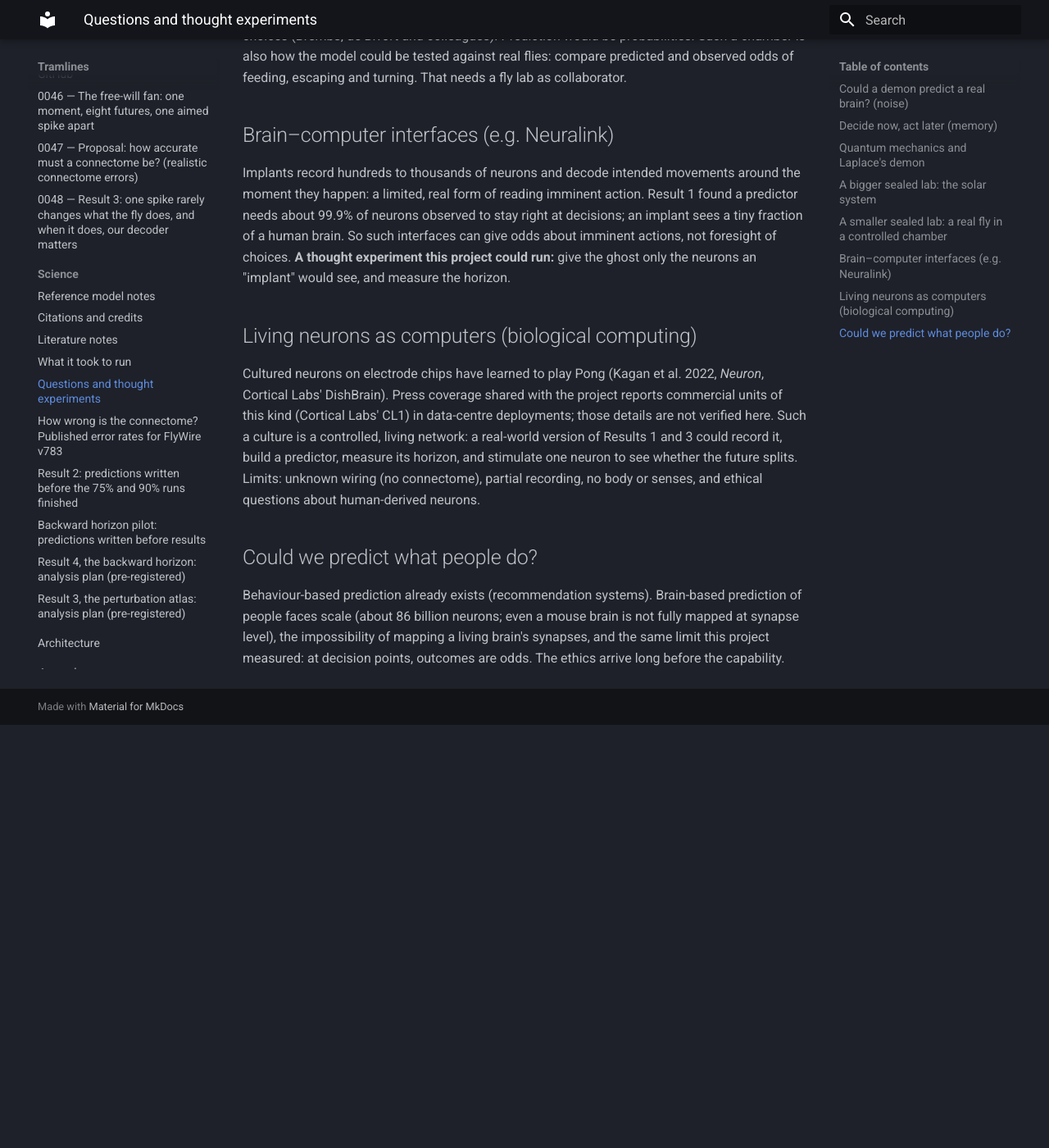
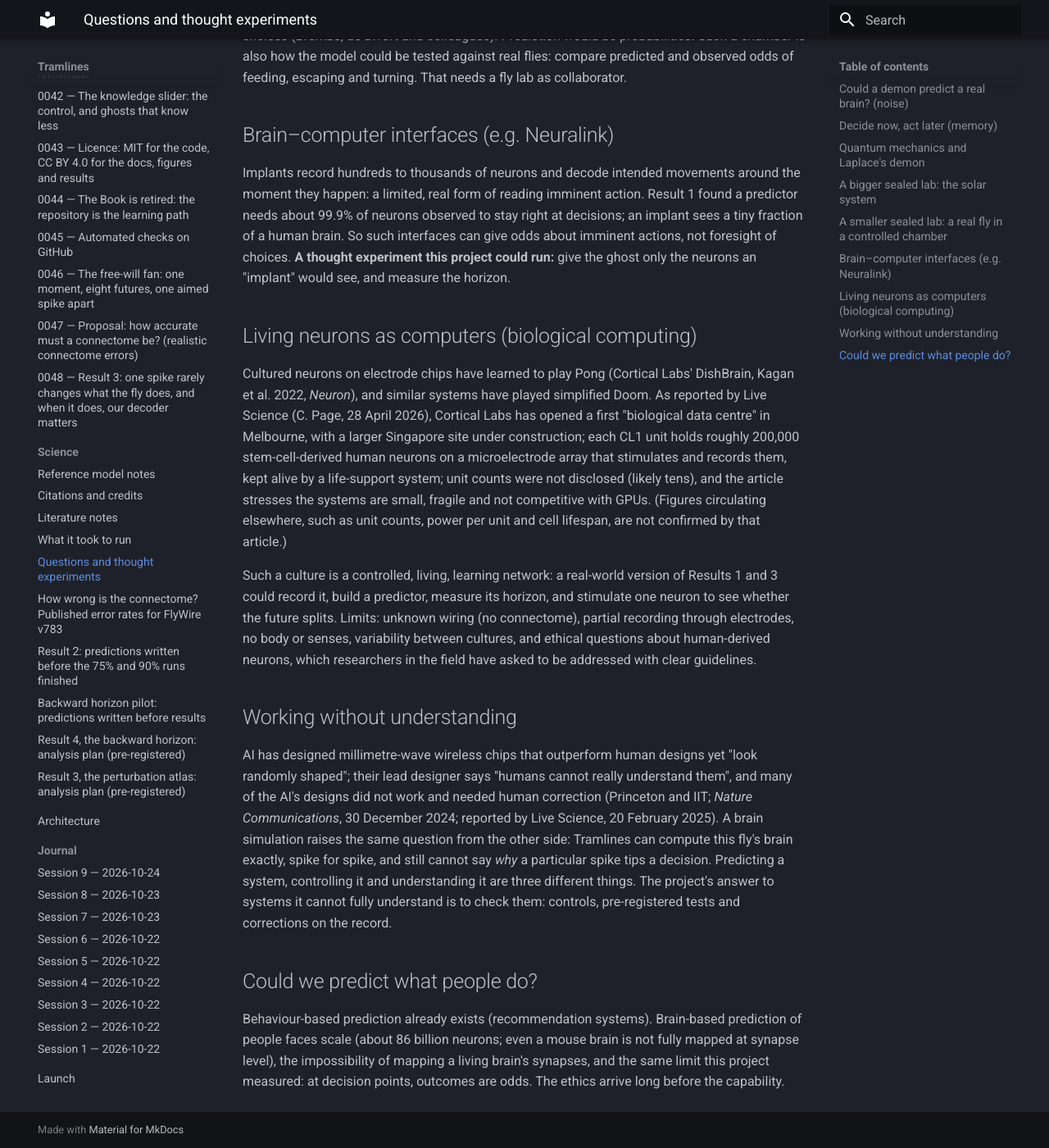
Before and after one commit to xMurungi/tramlines, an MkDocs documentation site: the page built from docs/science/thought-experiments.md, in a window 1280 px wide and 1400 px high, scrolled down 1295 px. Shown: the whole window at 82% size. Built offline with MkDocs 1.6.1 and Material for MkDocs 9.7.7, drawn with Linux system fonts in a browser that asks for light colours; before the commit the page ends 2179 px from its top, so only the background shows below that.

Commit message:
docs: thought experiments: biological computing updated from the source; working without understanding
Co-Authored-By: Claude Opus 5.5 <noreply@anthropic.com>

```diff
--- a/docs/science/thought-experiments.md
+++ b/docs/science/thought-experiments.md
@@ -21,7 +21,12 @@ External noise can be removed, but not the fly's own molecular noise; its exact
 Implants record hundreds to thousands of neurons and decode intended movements around the moment they happen: a limited, real form of reading imminent action. Result 1 found a predictor needs about 99.9% of neurons observed to stay right at decisions; an implant sees a tiny fraction of a human brain. So such interfaces can give odds about imminent actions, not foresight of choices. **A thought experiment this project could run:** give the ghost only the neurons an "implant" would see, and measure the horizon.
 
 ## Living neurons as computers (biological computing)
-Cultured neurons on electrode chips have learned to play Pong (Kagan et al. 2022, *Neuron*, Cortical Labs' DishBrain). Press coverage shared with the project reports commercial units of this kind (Cortical Labs' CL1) in data-centre deployments; those details are not verified here. Such a culture is a controlled, living network: a real-world version of Results 1 and 3 could record it, build a predictor, measure its horizon, and stimulate one neuron to see whether the future splits. Limits: unknown wiring (no connectome), partial recording, no body or senses, and ethical questions about human-derived neurons.
+Cultured neurons on electrode chips have learned to play Pong (Cortical Labs' DishBrain, Kagan et al. 2022, *Neuron*), and similar systems have played simplified Doom. As reported by Live Science (C. Page, 28 April 2026), Cortical Labs has opened a first "biological data centre" in Melbourne, with a larger Singapore site under construction; each CL1 unit holds roughly 200,000 stem-cell-derived human neurons on a microelectrode array that stimulates and records them, kept alive by a life-support system; unit counts were not disclosed (likely tens), and the article stresses the systems are small, fragile and not competitive with GPUs. (Figures circulating elsewhere, such as unit counts, power per unit and cell lifespan, are not confirmed by that article.)
+
+Such a culture is a controlled, living, learning network: a real-world version of Results 1 and 3 could record it, build a predictor, measure its horizon, and stimulate one neuron to see whether the future splits. Limits: unknown wiring (no connectome), partial recording through electrodes, no body or senses, variability between cultures, and ethical questions about human-derived neurons, which researchers in the field have asked to be addressed with clear guidelines.
+
+## Working without understanding
+AI has designed millimetre-wave wireless chips that outperform human designs yet "look randomly shaped"; their lead designer says "humans cannot really understand them", and many of the AI's designs did not work and needed human correction (Princeton and IIT; *Nature Communications*, 30 December 2024; reported by Live Science, 20 February 2025). A brain simulation raises the same question from the other side: Tramlines can compute this fly's brain exactly, spike for spike, and still cannot say *why* a particular spike tips a decision. Predicting a system, controlling it and understanding it are three different things. The project's answer to systems it cannot fully understand is to check them: controls, pre-registered tests and corrections on the record.
 
 ## Could we predict what people do?
 Behaviour-based prediction already exists (recommendation systems). Brain-based prediction of people faces scale (about 86 billion neurons; even a mouse brain is not fully mapped at synapse level), the impossibility of mapping a living brain's synapses, and the same limit this project measured: at decision points, outcomes are odds. The ethics arrive long before the capability.
```
